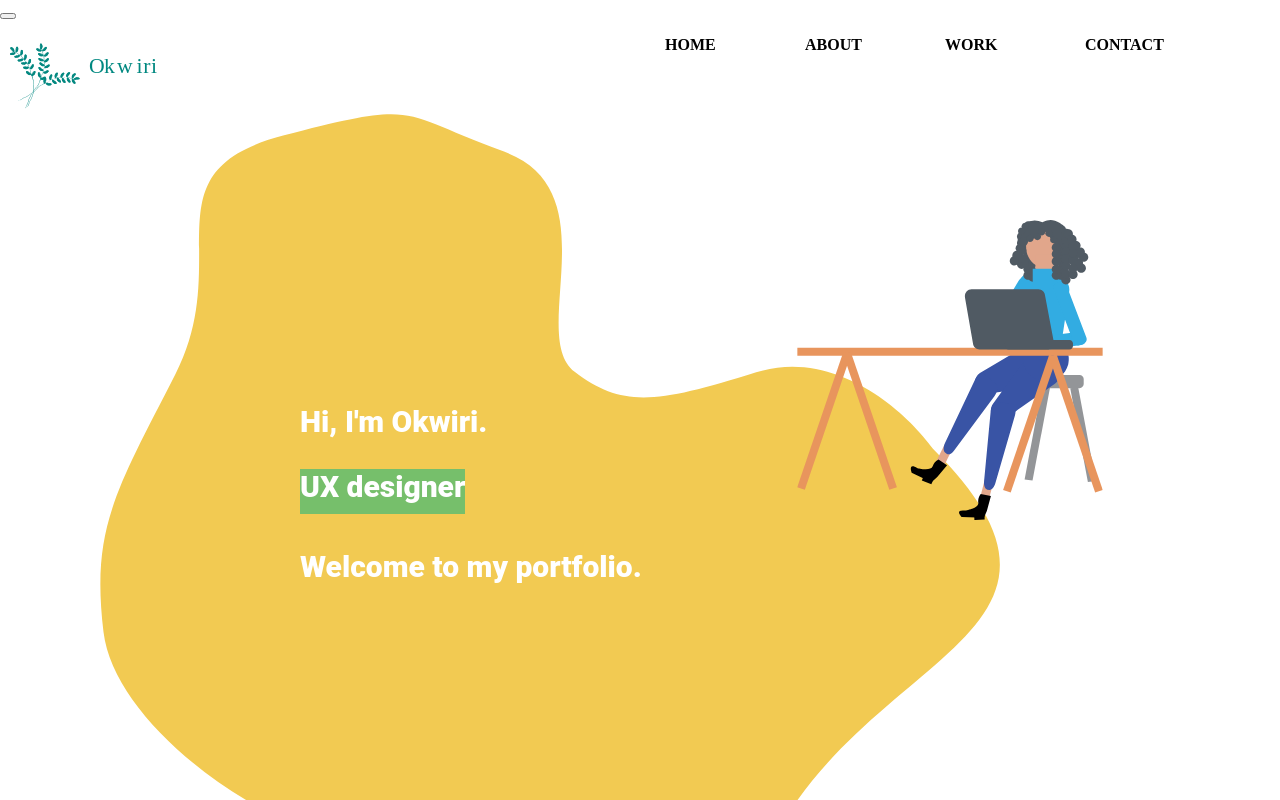
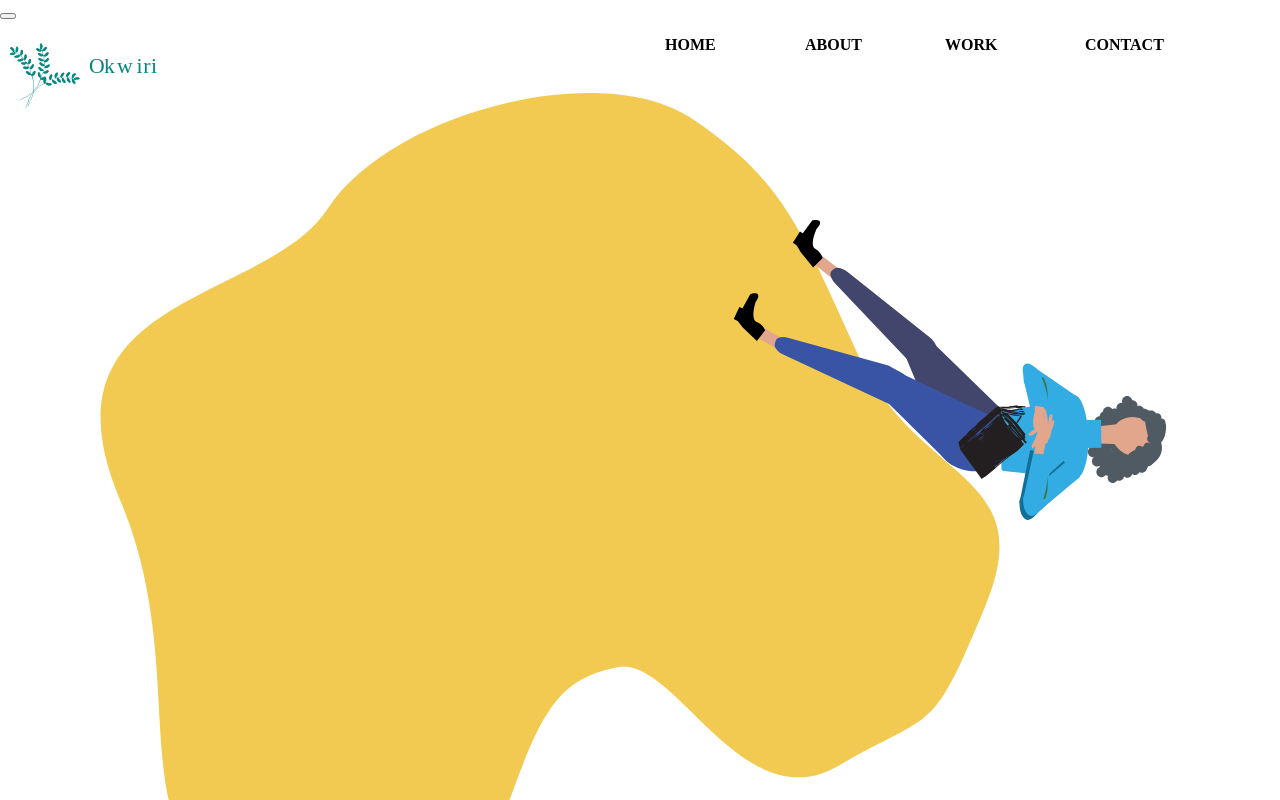
Before and after one commit to cauliflowersingerbee/my-portfolio, a React (Create React App) app: page / in a window 1280 px wide. Shown: the top 800 px of the page. Built offline with nearby package versions, Linux system fonts and the light colour scheme.

Commit message:
updated about page

```diff
--- a/src/components/about/about.jsx
+++ b/src/components/about/about.jsx
@@ -1,6 +1,9 @@
 import React from 'react';
 import Navbar from '../navbar/navbar';
 import './about.scss';
+import LogoImage from '../imgs/portfolio-logo.svg';
+import AboutImage from '../imgs/about-img.svg'
+import AboutVector from '../imgs/about-vector.svg'
 
 
 
@@ -12,6 +15,9 @@ export default class AboutView extends React.Component {
       return (
       <div>
       <Navbar/>
+      <img id='logo-img' src={LogoImage} alt=''/>
+      <img id='about-img' src={AboutImage} alt=''/>
+      <img id='about-vector' src={AboutVector} alt=''/>
       </div>
       );
     }
--- a/src/components/about/about.scss
+++ b/src/components/about/about.scss
@@ -0,0 +1,25 @@
+#about-img {
+    position: relative;
+    z-index: 2;
+    width: 900px;
+    height: 300px;
+    left: 500px;
+    top: 150px;
+    }
+
+    #about-vector {
+    position: absolute;
+    width: 900px;
+    height: 750px;
+    left: 100px;
+    top: 50px;
+    }
+
+
+    #logo-img {
+        position: absolute;
+        width: 150px;
+        height: 150px;
+        left: 10px;
+        top: 1px;
+    }
--- a/src/index.jsx
+++ b/src/index.jsx
@@ -1,11 +1,12 @@
 import React from 'react';
 import ReactDOM from 'react-dom';
 import './index.css';
-import HomeView from './components/home/home';
+//import HomeView from './components/home/home';
+import AboutView from './components/about/about'
 
 ReactDOM.render(
   <React.StrictMode>
-    <HomeView />
+    <AboutView />
   </React.StrictMode>,
   document.getElementById('root')
 );
```
Also changed, not shown: src/components/imgs/about-img.svg (renamed from src/components/imgs/about-img2 1.svg).
